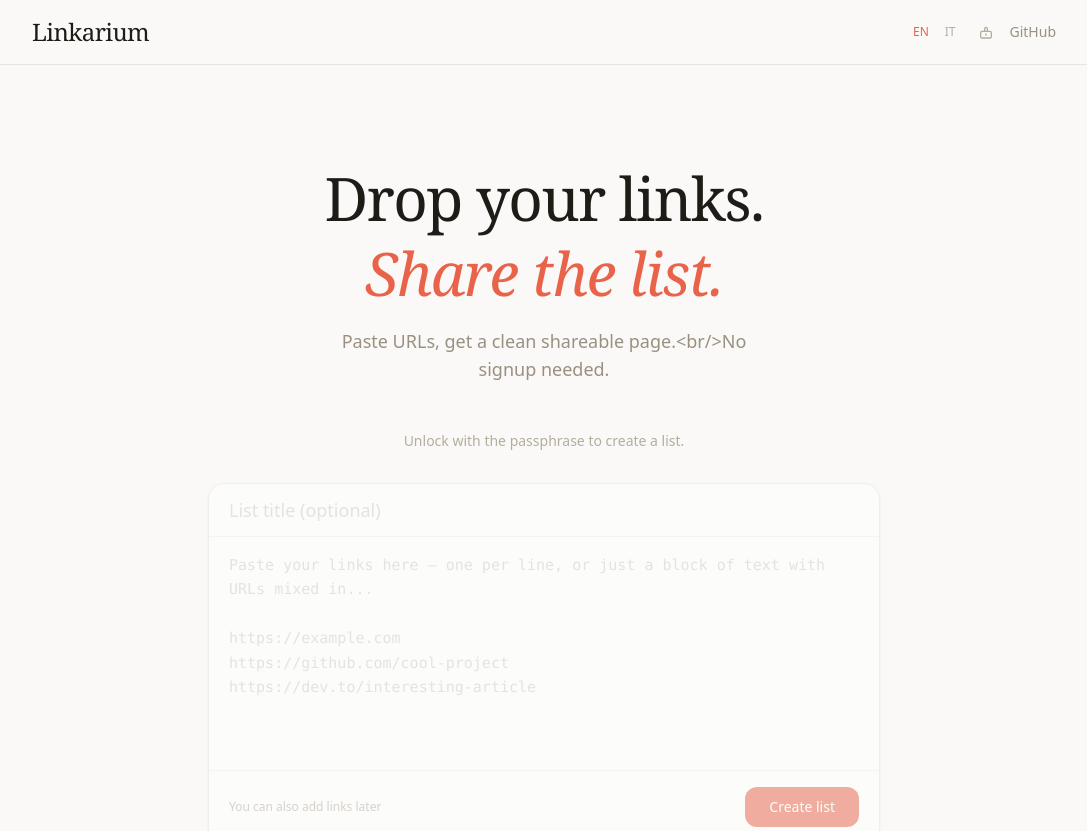
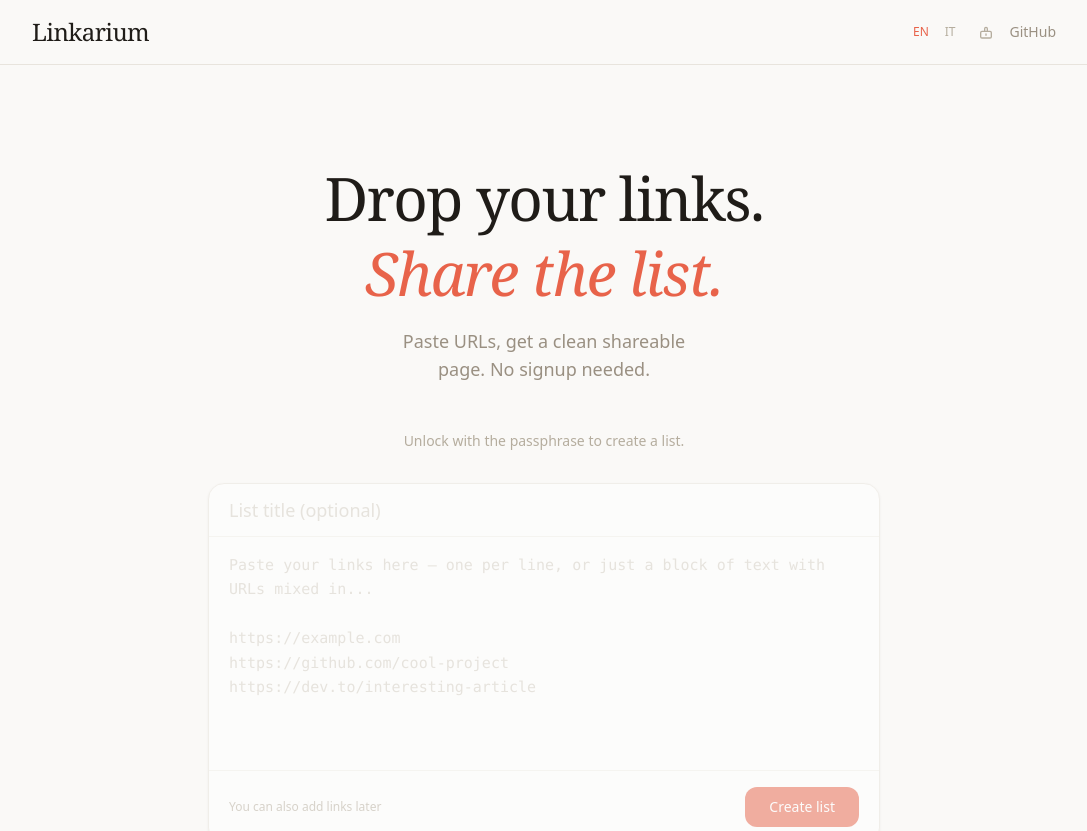
Before and after one commit to martapanc/linkarium, a Next.js app: page /en in a window 1280 px wide. Shown: the top 831 px of the page, without its empty margins (96-1183 px from the left). Built offline with nearby package versions, Linux system fonts and the light colour scheme; no server answers.

Commit message:
style(i18n): refine Italian and English tagline copy

```diff
--- a/messages/en.json
+++ b/messages/en.json
@@ -5,7 +5,7 @@
   "home": {
     "headline1": "Drop your links.",
     "headline2": "Share the list.",
-    "tagline": "Paste URLs, get a clean shareable page.<br/>No signup needed.",
+    "tagline": "Paste URLs, get a clean shareable page. No signup needed.",
     "titlePlaceholder": "List title (optional)",
     "textareaPlaceholder": "Paste your links here — one per line, or just a block of text with URLs mixed in...\n\nhttps://example.com\nhttps://github.com/cool-project\nhttps://dev.to/interesting-article",
     "linksDetected": "~{count} link(s) detected",
--- a/messages/it.json
+++ b/messages/it.json
@@ -5,7 +5,7 @@
   "home": {
     "headline1": "Aggiungi i tuoi link.",
     "headline2": "Condividi la lista.",
-    "tagline": "Incolla gli URL, ottieni una pagina condivisibile.<br/>Nessuna registrazione richiesta.",
+    "tagline": "Incolla gli URL, condividi la pagina. Nessuna registrazione richiesta.",
     "titlePlaceholder": "Titolo della lista (opzionale)",
     "textareaPlaceholder": "Incolla i link qui — uno per riga o un blocco di testo con URL...\n\nhttps://esempio.it\nhttps://github.com/progetto\nhttps://dev.to/articolo",
     "linksDetected": "~{count} link rilevati",
@@ -15,7 +15,7 @@
     "unlockHint": "Inserisci la passphrase per creare una lista.",
     "howItWorks": {
       "step1Title": "Incolla link o citazioni",
-      "step1Desc": "Aggiungi URL o citazioni accademiche nel formato [Autore Anno] — gestiamo entrambi.",
+      "step1Desc": "Aggiungi URL o citazioni accademiche nel formato [Autore Anno].",
       "step2Title": "Ottieni anteprime",
       "step2Desc": "Gli URL vengono analizzati per titolo e immagine. Le citazioni mostrano autori, anno e rivista.",
       "step3Title": "Condividi la pagina",
--- a/src/app/[locale]/page.tsx
+++ b/src/app/[locale]/page.tsx
@@ -83,7 +83,7 @@ export default function Home() {
             <br />
             <span className="text-coral-500 italic">{t("headline2")}</span>
           </h1>
-          <p className="text-lg text-sand-500 max-w-md mx-auto text-pretty">
+          <p className="text-lg text-sand-500 max-w-82 mx-auto">
             {t.rich("tagline", { br: () => <br /> })}
           </p>
         </div>
```
